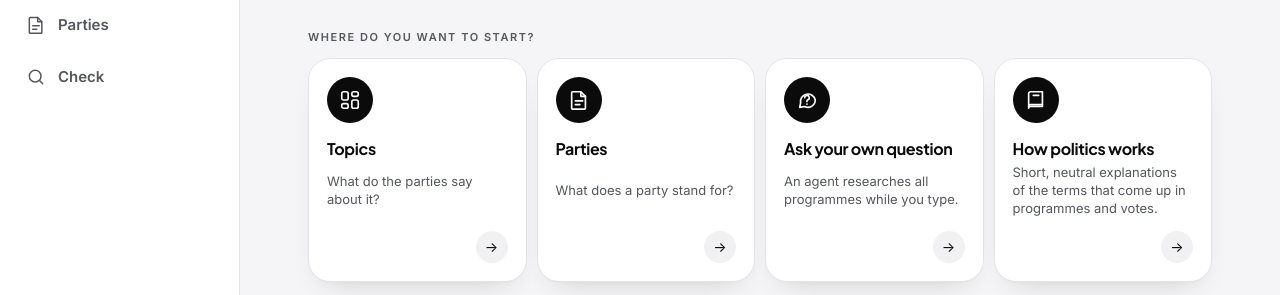
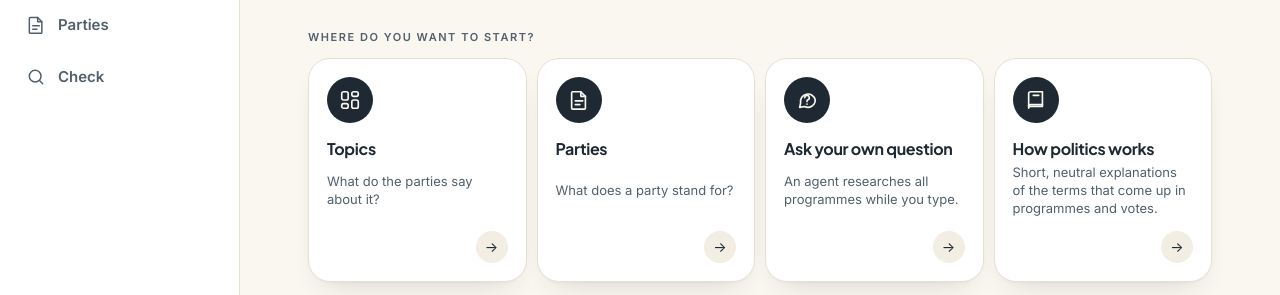
Before and after one commit to 4j29hs4c98-cyber/fundstelle, a website: page index.html in a window 1280 px wide. Shown: the part 191-486 px from the top of the page. Drawn offline with nearby package versions, Linux system fonts and the light colour scheme; no server answers.

Commit message:
feat: Farben aus dem Fundstelle-Logo, Tuerkis als Markierung, hell und dunkel (v29)
Co-Authored-By: Claude Opus 5.5 <noreply@anthropic.com>

```diff
--- a/index.html
+++ b/index.html
@@ -4,7 +4,7 @@
 <meta charset="utf-8">
 <meta name="viewport" content="width=device-width, initial-scale=1, viewport-fit=cover">
 <title>Fundstelle</title>
-<meta name="theme-color" content="#0B0B0C">
+<meta name="theme-color" content="#1F2933">
 <link rel="manifest" href="manifest.webmanifest">
 <link rel="icon" href="icons/icon.svg" type="image/svg+xml">
 <link rel="apple-touch-icon" href="icons/icon-192.png">
--- a/styles.css
+++ b/styles.css
@@ -1,31 +1,35 @@
-/* styles.css — Designsystem aus Traveller: weisse, luftige Basis, tiefschwarze Akzente,
-   stark abgerundete Formen, Pillen und kreisfoermige Knoepfe, dunkle Navigationsleiste.
+/* styles.css — Farben aus dem Fundstelle-Logo (Variante D, Lennox, 17.11.2026): Tinte #1F2933, Papier #FAF7F0,
+   Tuerkis #14B8A6 nur als Markierung (aktiver Bereich, Fundstelle im Programm, Belege, Urteil), wie die markierte
+   Zeile im Logo. Knoepfe bleiben dunkel. Formen aus Traveller: stark abgerundet, Pillen, dunkle Leiste.
    Alle Farben nur ueber Variablen. Textkontrast erfuellt WCAG AA (4.5:1) in hell und dunkel. */
 :root { color-scheme: light;
-  --bg: #F5F5F7; --surface: #FFFFFF; --sunken: #F1F1F4;
+  --bg: #FAF7F0; --surface: #FFFFFF; --sunken: #F2EEE4;
   --paper-warm: #F6F1E6; --paper-warm-line: #E6DECB;
-  --ink: #0B0B0C; --muted: #55575C; --faint: #6E7076; --line: #E4E4E8; --line-strong: #C9CAD0;
-  --primary: #0B0B0C; --primary-ink: #FFFFFF; --accent: #0B0B0C; --danger: #8A2B1C;
-  --bar: #111113; --bar-ink: rgba(255,255,255,.72); --bar-active-bg: #FFFFFF; --bar-active-ink: #0B0B0C;
-  --shadow: 0 1px 3px -1px rgba(0,0,0,.05), 0 14px 30px -16px rgba(0,0,0,.18);
+  --ink: #1F2933; --muted: #52606D; --faint: #616E7C; --line: #E6E0D3; --line-strong: #CFC7B6;
+  --primary: #1F2933; --primary-ink: #FAF7F0; --accent: #0F766E; --danger: #8A2B1C;
+  --mark: #14B8A6; --mark-soft: #CCFBF1; --mark-ink: #115E59;
+  --bar: #1F2933; --bar-ink: rgba(250,247,240,.72); --bar-active-bg: #14B8A6; --bar-active-ink: #1F2933;
+  --shadow: 0 1px 3px -1px rgba(31,41,51,.06), 0 14px 30px -16px rgba(31,41,51,.2);
   --radius: 24px;
   --font: 'Inter', system-ui, -apple-system, 'Segoe UI', sans-serif;
   --font-display: 'Plus Jakarta Sans', 'Inter', system-ui, sans-serif;
   --font-mono: ui-monospace, 'SF Mono', Menlo, monospace;
   box-sizing: border-box; padding-top: env(safe-area-inset-top, 0px); }
 @media (prefers-color-scheme: dark) { :root:not([data-theme="light"]) { color-scheme: dark;
-  --bg: #0A0A0B; --surface: #151517; --sunken: #1D1D20;
-  --paper-warm: #1C1A15; --paper-warm-line: #2E2A20;
-  --ink: #F4F4F6; --muted: #A2A4AA; --faint: #9A9CA2; --line: #26262A; --line-strong: #3A3A40;
-  --primary: #F4F4F6; --primary-ink: #0B0B0C; --accent: #F4F4F6; --danger: #E79181;
-  --bar: #1F1F24; --bar-ink: rgba(255,255,255,.72); --bar-active-bg: #F4F4F6; --bar-active-ink: #0B0B0C;
+  --bg: #11171E; --surface: #19212A; --sunken: #212A34;
+  --paper-warm: #1E1C17; --paper-warm-line: #322E25;
+  --ink: #F3F0E8; --muted: #A9B3BE; --faint: #9AA5B1; --line: #28313C; --line-strong: #3B4652;
+  --primary: #F3F0E8; --primary-ink: #1F2933; --accent: #2DD4BF; --danger: #E79181;
+  --mark: #14B8A6; --mark-soft: #134E4A; --mark-ink: #CCFBF1;
+  --bar: #26313D; --bar-ink: rgba(243,240,232,.72); --bar-active-bg: #14B8A6; --bar-active-ink: #11171E;
   --shadow: 0 14px 34px -18px rgba(0,0,0,.8); } }
 :root[data-theme="dark"] { color-scheme: dark;
-  --bg: #0A0A0B; --surface: #151517; --sunken: #1D1D20;
-  --paper-warm: #1C1A15; --paper-warm-line: #2E2A20;
-  --ink: #F4F4F6; --muted: #A2A4AA; --faint: #9A9CA2; --line: #26262A; --line-strong: #3A3A40;
-  --primary: #F4F4F6; --primary-ink: #0B0B0C; --accent: #F4F4F6; --danger: #E79181;
-  --bar: #1F1F24; --bar-ink: rgba(255,255,255,.72); --bar-active-bg: #F4F4F6; --bar-active-ink: #0B0B0C;
+  --bg: #11171E; --surface: #19212A; --sunken: #212A34;
+  --paper-warm: #1E1C17; --paper-warm-line: #322E25;
+  --ink: #F3F0E8; --muted: #A9B3BE; --faint: #9AA5B1; --line: #28313C; --line-strong: #3B4652;
+  --primary: #F3F0E8; --primary-ink: #1F2933; --accent: #2DD4BF; --danger: #E79181;
+  --mark: #14B8A6; --mark-soft: #134E4A; --mark-ink: #CCFBF1;
+  --bar: #26313D; --bar-ink: rgba(243,240,232,.72); --bar-active-bg: #14B8A6; --bar-active-ink: #11171E;
   --shadow: 0 14px 34px -18px rgba(0,0,0,.8); }
 *, *::before, *::after { box-sizing: inherit; }
 body { margin: 0; background: var(--bg); color: var(--ink); font: 16px/1.5 var(--font); -webkit-font-smoothing: antialiased; }
@@ -231,7 +235,7 @@ a.ballot { text-decoration: none; } .ballot .arrow { font-size: 24px; }
 .blaettern { display: flex; align-items: center; justify-content: space-between; gap: 8px; margin-bottom: 12px; }
 .blatt { background: var(--paper-warm); border: 1px solid var(--paper-warm-line); border-radius: 14px; padding: 22px 20px; display: grid; gap: 10px; box-shadow: var(--shadow); }
 .blatt p { margin: 0; } .blatt .meta a { color: var(--ink); }
-.blatt mark { background: var(--surface); color: var(--ink); padding: 2px 4px; border-radius: 4px; font-weight: 600; box-decoration-break: clone; -webkit-box-decoration-break: clone; }
+.blatt mark { background: var(--mark-soft); color: var(--mark-ink); padding: 2px 4px; border-radius: 4px; font-weight: 600; box-decoration-break: clone; -webkit-box-decoration-break: clone; }
 .platz { display: block; height: 9px; border-radius: 5px; background: var(--paper-warm-line); }
 
 /* Profil */
@@ -475,8 +479,9 @@ input:not([type=checkbox]):focus-visible, textarea:focus-visible, select:focus-v
 @media (prefers-reduced-motion: reduce) { .spinner { animation: none; } }
 .faktencheck .urteil { font-size: 18px; margin: 12px 0 4px; }
 .faktencheck .urteil-label { display: block; font-size: 13px; color: var(--muted); }
+.faktencheck .urteil b { display: inline-block; margin-top: 2px; padding: 2px 12px; border-radius: 999px; background: var(--mark-soft); color: var(--mark-ink); }
 .befunde { list-style: none; padding: 0; display: grid; gap: 12px; }
-.befund { border-left: 3px solid var(--line-strong); padding-left: 10px; }
+.befund { border-left: 3px solid var(--mark); padding-left: 10px; }
 
 /* ---------- Breites Format (MacBook, grosses Fenster, iPad quer) ----------
    Wie bei Kraftwerk: ab 900px wird die untere Leiste zur festen Seitenleiste links, mit Symbol und Beschriftung
@@ -492,7 +497,7 @@ input:not([type=checkbox]):focus-visible, textarea:focus-visible, select:focus-v
     border-radius: 0; background: var(--surface); border-right: 1px solid var(--line); box-shadow: none; }
   .tabbar a { justify-content: flex-start; gap: 12px; min-height: 48px; padding: 0 14px; border-radius: 12px; font-size: 15px; color: var(--muted); }
   .tabbar a span:not(.sync-dot) { display: inline; }
-  .tabbar a[aria-current="page"] { background: var(--primary); color: var(--primary-ink); }
+  .tabbar a[aria-current="page"] { background: var(--bar-active-bg); color: var(--bar-active-ink); }
   main { max-width: 1000px; padding: 32px 48px 56px; }
   .toast { bottom: 24px; left: calc(50% + var(--seite) / 2); }
   /* Vier Einstiege: zwei mal zwei, auf breiten Bildschirmen alle vier in einer Reihe (statt drei plus eins). */
--- a/sw.js
+++ b/sw.js
@@ -1,6 +1,6 @@
 // sw.js — offline support. RELEASE RULE: bump VERSION on every release, and list every app file in SHELL
 // (scripts/check-release.mjs verifies both). A missing file here breaks offline mode for everyone.
-const VERSION = 'fundstelle-v28';
+const VERSION = 'fundstelle-v29';
 const SHELL = ['./', './index.html', './styles.css', './app.js', './core.js', './db.js', './sync.js', './i18n.js', './render.js', './actions.js',
   './content.js', './inhalt-2025.js', './katalog.js', './profil.js', './parteiprofile.js', './grundlagen.js', './views/teile.js', './views/start.js', './views/themen.js', './views/frage.js', './views/parteien.js', './views/pruefen.js',
   './views/auswahl.js', './views/settings.js', './views/vergleich.js', './views/halbkreis.js', './views/programm.js', './views/wahlen.js', './views/grundlagen.js', './views/eigene.js', './views/person.js', './views/taten.js', './views/vergleich-eigene.js', './views/nachrichten.js', './views/einordnung.js', './recherche.js', './nachrichten.js', './pruefung.js',
```
Also changed, not shown: manifest.webmanifest.
